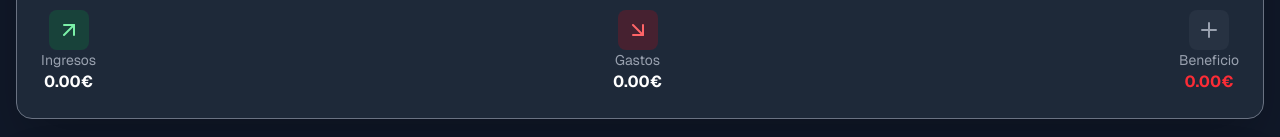
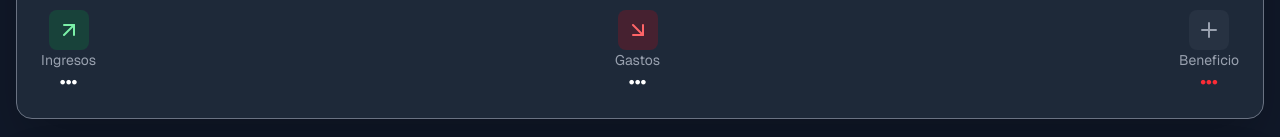
Before and after one commit to AgustinGomezDev/finances, a React (Vite) app: page / in a window 1280 px wide. Shown: the part 228-365 px from the top of the page. Built offline with nearby package versions, Linux system fonts and the light colour scheme; no server answers.

Commit message:
feat: formatCurrency to automate the currency icon depending on user settings

```diff
--- a/src/components/MainBalance.tsx
+++ b/src/components/MainBalance.tsx
@@ -8,6 +8,7 @@ import {
     ArrowUpRight,
     ArrowDownRight,
 } from "lucide-react"
+import { formatCurrency } from "../utils/formatCurrency"
 
 interface MainBalanceProps {
     totalBalance: string | number
@@ -33,6 +34,8 @@ const MainBalance: React.FC<MainBalanceProps> = ({
         setIsVisible((prev) => !prev)
     }
 
+    const netProfit = Number(income) - Number(expense)
+
     return (
         <div className="md:col-span-3 dark:bg-gray-800 border border-gray-500 rounded-2xl p-6 text-white shadow-lg dark:shadow-2xl">
             <div className="flex items-center justify-between mb-4">
@@ -40,7 +43,7 @@ const MainBalance: React.FC<MainBalanceProps> = ({
                     <p className="dark:text-gray-400 text-sm">Balance total</p>
                     <div className="flex items-start gap-1">
                         <h2 className="text-3xl font-bold">
-                            {isVisible ? Number(totalBalance).toFixed(2) + '€' : "• • • •"}
+                            {isVisible ? formatCurrency(Number(totalBalance)) : "• • • •"}
                         </h2>
 
                         {/* <div className="flex items-center space-x-2">
@@ -70,7 +73,7 @@ const MainBalance: React.FC<MainBalanceProps> = ({
                         <ArrowUpRight className="size-6 text-green-300" />
                     </div>
                     <span className="dark:text-gray-400 text-sm">Ingresos</span>
-                    <p className="font-bold">{Number(income).toFixed(2)}€</p>
+                    <p className="font-bold">{isVisible ? formatCurrency(Number(income)) : "•••"}</p>
                 </div>
 
                 <div className="flex flex-col items-center justify-center">
@@ -78,7 +81,7 @@ const MainBalance: React.FC<MainBalanceProps> = ({
                         <ArrowDownRight className="size-6 text-red-400" />
                     </div>
                     <span className="dark:text-gray-400 text-sm">Gastos</span>
-                    <p className="font-bold">{Number(expense).toFixed(2)}€</p>
+                    <p className="font-bold">{isVisible ? formatCurrency(Number(expense)) : "•••"}</p>
                 </div>
 
                 <div className="flex flex-col items-center justify-center">
@@ -86,7 +89,9 @@ const MainBalance: React.FC<MainBalanceProps> = ({
                         <Plus className="size-6 text-gray-400" />
                     </div>
                     <span className="dark:text-gray-400 text-sm">Beneficio</span>
-                    <p className={`font-bold ${Number((Number(income) - Number(expense)).toFixed(2)) > 0 ? 'text-emerald-500' : 'text-red-500'}`}>{(Number(income) - Number(expense)).toFixed(2)}€</p>
+                    <p className={`font-bold ${netProfit > 0 ? 'text-emerald-500' : 'text-red-500'}`}>
+                        {isVisible ? formatCurrency(netProfit) : "•••"}
+                    </p>
                 </div>
 
                 {/* <div className="flex flex-col items-center justify-center">
--- a/src/components/TransactionItem.tsx
+++ b/src/components/TransactionItem.tsx
@@ -2,6 +2,7 @@ import { Trash, ShoppingCart, Briefcase, Film, Car, Home, Croissant, ScanHeart }
 import type { Transaction } from "../types/transaction"
 import { formatRelativeDate } from "../utils/date"
 import { Link } from '@tanstack/react-router'
+import { formatCurrency } from "../utils/formatCurrency"
 
 interface TransactionItemProps {
     transaction: Transaction
@@ -53,11 +54,13 @@ const TransactionItem: React.FC<TransactionItemProps> = ({ transaction, onDelete
             </div>
             <div className="text-right">
                 <p
-                    className={`font-semibold text-sm ${transaction.type === "income" ? "text-emerald-600 dark:text-emerald-400" : "text-red-600 dark:text-red-400"
+                    className={`font-semibold text-sm ${transaction.type === "income"
+                            ? "text-emerald-600 dark:text-emerald-400"
+                            : "text-red-600 dark:text-red-400"
                         }`}
                 >
                     {transaction.type === "income" ? "+" : "-"}
-                    {Math.abs(transaction.amount).toFixed(2)}€
+                    {formatCurrency(Math.abs(transaction.amount))}
                 </p>
             </div>
             {onDelete && (
--- a/src/routes/metas.tsx
+++ b/src/routes/metas.tsx
@@ -4,6 +4,7 @@ import { useEffect, useState } from 'react'
 import { useAuthStore } from '../stores/useAuthStore'
 import { createGoal, deleteGoal, getUsersGoals, updateGoal } from '../services/goalsService'
 import type { Goal } from '../types/goal'
+import { formatCurrency } from '../utils/formatCurrency'
 
 export const Route = createFileRoute('/metas')({
   component: RouteComponent,
@@ -181,7 +182,7 @@ function RouteComponent() {
                     </div>
                     <div>
                       <h3 className="text-lg font-semibold text-slate-900 dark:text-white">{meta.title}</h3>
-                      <p className='text-sm text-slate-600 dark:text-slate-400'>{meta.progress}€ de {meta.goal}€</p>
+                      <p className='text-sm text-slate-600 dark:text-slate-400'>{formatCurrency(meta.progress)} de {formatCurrency(meta.goal)}</p>
                     </div>
                   </div>
                   <div className='text-right -space-y-3'>
@@ -191,7 +192,7 @@ function RouteComponent() {
                 </div>
                 <div className='flex justify-between mb-1'>
                   <span className='text-sm text-slate-600 dark:text-slate-400'>Progreso</span>
-                  <span className='text-sm text-slate-600 dark:text-slate-400'>Restante {meta.goal - meta.progress}€</span>
+                  <span className='text-sm text-slate-600 dark:text-slate-400'>Restante {formatCurrency(meta.goal - meta.progress)}</span>
                 </div>
                 <div className="w-full bg-slate-200 dark:bg-slate-700 rounded-full h-2.5">
                   <div
--- a/src/routes/presupuestos.tsx
+++ b/src/routes/presupuestos.tsx
@@ -4,6 +4,7 @@ import { useAuthStore } from '../stores/useAuthStore';
 import { useEffect, useState } from 'react';
 import { getCurrentMonthTransactions } from '../services/transactionService';
 import type { Transaction } from '../types/transaction'
+import { formatCurrency } from '../utils/formatCurrency';
 
 export const Route = createFileRoute('/presupuestos')({
     component: RouteComponent,
@@ -184,7 +185,7 @@ function RouteComponent() {
                     <div className="flex items-center justify-between mb-4">
                         <div>
                             <p className="text-slate-600 dark:text-slate-400 text-sm font-medium">Presupuesto Mensual</p>
-                            <h2 className="text-3xl font-bold text-slate-900 dark:text-white">{user.monthlyBudget.toFixed(2)}€</h2>
+                            <h2 className="text-3xl font-bold text-slate-900 dark:text-white">{formatCurrency(user.monthlyBudget)}</h2>
                         </div>
                         <div className="flex items-center justify-center w-12 h-12 bg-slate-100 dark:bg-slate-700 rounded-lg">
                             <Target className="w-6 h-6 text-slate-600 dark:text-slate-400" />
@@ -192,7 +193,7 @@ function RouteComponent() {
                     </div>
                     <div className="flex items-center justify-between">
                         <div className="flex-1">
-                            <p className="text-slate-600 dark:text-slate-400 text-sm mb-2">Gastado: {spent.toFixed(2)}€</p>
+                            <p className="text-slate-600 dark:text-slate-400 text-sm mb-2">Gastado: {formatCurrency(spent)}</p>
                             <div className="w-full bg-slate-200 dark:bg-slate-600 rounded-full h-2">
                                 <div
                                     className="bg-slate-900 dark:bg-white rounded-full h-2 transition-all duration-500"
@@ -222,7 +223,7 @@ function RouteComponent() {
                                     </div>
                                     <div>
                                         <h4 className="font-semibold text-slate-900 dark:text-white">{budget.category}</h4>
-                                        <p className="text-sm text-slate-500 dark:text-slate-400">{budget.spent}€ de {budget.limit}€</p>
+                                        <p className="text-sm text-slate-500 dark:text-slate-400">{formatCurrency(budget.spent)} de {formatCurrency(budget.limit)}</p>
                                     </div>
                                 </div>
                                 <div className="flex items-center space-x-2">
@@ -237,7 +238,7 @@ function RouteComponent() {
                                 <div className="flex justify-between text-sm">
                                     <span className="text-slate-600 dark:text-slate-400">Progreso</span>
                                     <span className={`font-medium ${getBudgetColor(budget.spent, budget.limit)}`}>
-                                        {(budget.limit - budget.spent).toFixed(2)}€ restante
+                                        {formatCurrency(budget.limit - budget.spent)} restante
                                     </span>
                                 </div>
                                 <div className="w-full bg-slate-200 dark:bg-slate-600 rounded-full h-2">
@@ -260,12 +261,12 @@ function RouteComponent() {
                     </div>
                     <div className="col-span-2 bg-white dark:bg-gray-800 rounded-xl p-4 border border-slate-200 dark:border-gray-500 flex items-center gap-5 md:gap-10 lg:gap-20 place-content-center text-center">
                         <div>
-                            <div className="text-2xl font-bold text-black dark:text-white">{totalBudget.toFixed(0)}€</div>
+                            <div className="text-2xl font-bold text-black dark:text-white">{formatCurrency(totalBudget)}</div>
                             <div className="text-sm text-slate-600 dark:text-slate-400">Total asignado</div>
                         </div>
                         <div>
                             <div className={`text-2xl font-bold  ${user.monthlyBudget - totalBudget <= 0 ? 'text-red-600 dark:text-red-400' : 'text-black dark:text-white'}`}>
-                                {(user.monthlyBudget - totalBudget).toFixed(0)}€
+                                {formatCurrency(user.monthlyBudget - totalBudget)}
                             </div>
                             <div className="text-sm text-slate-600 dark:text-slate-400">Resto mensual</div>
                         </div>
--- /dev/null
+++ b/src/utils/formatCurrency.ts
@@ -0,0 +1,10 @@
+import { useAuthStore } from '../stores/useAuthStore';
+
+export function formatCurrency(amount: number) {
+  const currency = useAuthStore.getState().firestoreUser?.currency || 'USD';
+
+  return new Intl.NumberFormat('es-ES', {
+    style: 'currency',
+    currency,
+  }).format(amount);
+}
```
